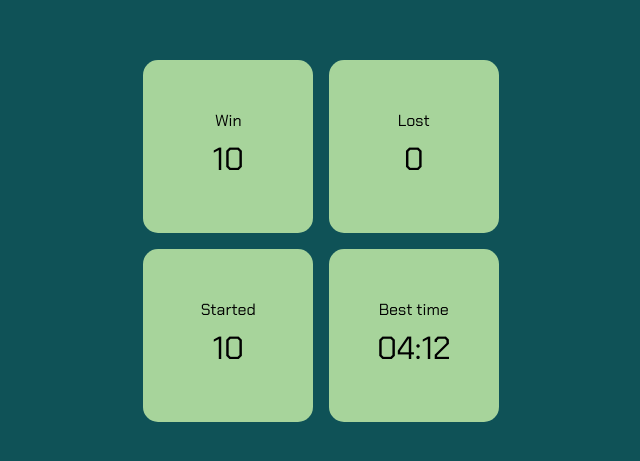
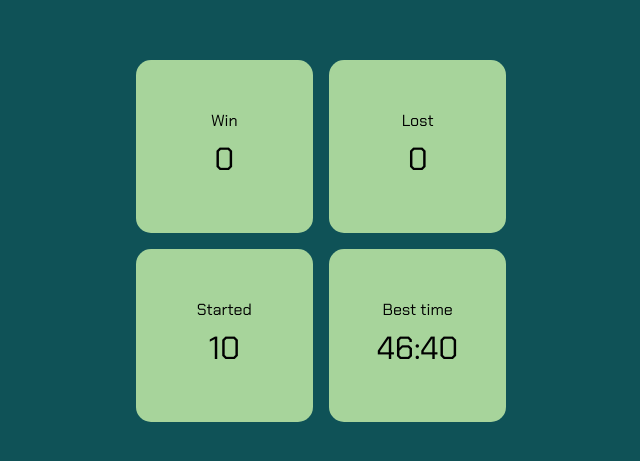
Before and after one commit to AndreaLupo/minesweeper, a Vue app: page /statistics in a window 1280 px wide. Shown: the part 159-620 px from the top of the page, without its empty margins (319-959 px from the left). Built offline with nearby package versions, Linux system fonts and the light colour scheme.

Commit message:
Watch result, add more statistics

```diff
--- a/package.json
+++ b/package.json
@@ -16,6 +16,7 @@
     "@fortawesome/free-regular-svg-icons": "^6.2.1",
     "@fortawesome/free-solid-svg-icons": "^6.2.1",
     "@fortawesome/vue-fontawesome": "^3.0.2",
+    "dayjs": "^1.11.7",
     "pinia": "^2.0.26",
     "vue": "^3.2.45",
     "vue-router": "^4.1.6"
--- a/src/components/game/GamePlayboard.vue
+++ b/src/components/game/GamePlayboard.vue
@@ -1,11 +1,12 @@
 <template>
   <div class="grid">
-    <MineModal :show="isGameEnded" title="You lost!"> </MineModal>
+    <MineModal :show="isGameEnded" :title="gameEndData.title">
+      <p>{{ gameEndData.description }}</p>
+    </MineModal>
     <PlayboardCell
       v-for="cell in cellList"
       :key="cell.key"
       :cell="cell"
-      @end-game="clickOnBomb"
       @open-empty-adjacent="openEmptyAdjacent"
       @open-cells-around="openCellsAround"
     ></PlayboardCell>
@@ -14,18 +15,17 @@
 
 <script setup lang="ts">
 import { Cell, CellStatus } from "@/model/Cell";
+import { GameResultInfo } from "@/model/GameResultInfo";
 import { Difficulty, GameResult } from "@/model/grid/GameGrid";
 import { useGameStore } from "@/stores/match";
-import { useStatisticsStore } from "@/stores/statistics";
 import { storeToRefs } from "pinia";
-import { computed, reactive } from "vue";
+import { computed, reactive, watch } from "vue";
 import MineModal from "../ui/MineModal.vue";
 import PlayboardCell from "./PlayboardCell.vue";
 
 const gameStore = useGameStore();
-const statisticsStore = useStatisticsStore();
 gameStore.initGrid(Difficulty.EASY);
-const { gameGrid, gameResult } = storeToRefs(gameStore);
+const { countBombs, gameGrid, gameResult } = storeToRefs(gameStore);
 
 const cssNumColumnFr = computed(function (): string {
   return `repeat(${gameGrid.value.numCol}, 1fr)`;
@@ -39,11 +39,29 @@ const isGameEnded = computed(function (): boolean {
   return gameResult.value !== GameResult.NOT_END;
 });
 
-const clickOnBomb = (): void => {
-  gameResult.value = GameResult.LOOSE;
-  gameStore.togglePauseTimer();
-  statisticsStore.incrementLostGames();
-};
+const gameEndData = computed(function (): GameResultInfo {
+  let result: GameResultInfo;
+  if (gameResult.value === GameResult.LOOSE) {
+    result = new GameResultInfo("You lost", "Try again.");
+  } else {
+    result = new GameResultInfo("Win!", "Congrats! Well done!");
+  }
+  return result;
+});
+
+watch(countBombs, (newValue: number) => {
+  console.log("Count bombs updated!", newValue);
+  if (newValue === 0 && gameGrid.value.checkAllCellsHaveValueFromUser()) {
+    let result: GameResult;
+    if (gameGrid.value.allUserFlagsOnBombs()) {
+      result = GameResult.WIN;
+    } else {
+      result = GameResult.LOOSE;
+    }
+    gameStore.endGame(result);
+  }
+});
+
 const openEmptyAdjacent = (cell: Cell): void => {
   // gameGrid.printDebugGrid();
   gameGrid.value.automaticOpenAdjacentEmptyCell(cell);
--- a/src/components/game/PlayboardCell.vue
+++ b/src/components/game/PlayboardCell.vue
@@ -42,6 +42,7 @@ import { library } from "@fortawesome/fontawesome-svg-core";
 import { FontAwesomeIcon } from "@fortawesome/vue-fontawesome";
 import { faFlag, faQuestion } from "@fortawesome/free-solid-svg-icons";
 import { useGameStore } from "@/stores/match";
+import { GameResult } from "@/model/grid/GameGrid";
 
 library.add(faFlag);
 library.add(faQuestion);
@@ -56,7 +57,7 @@ console.log(
 );
 console.log("Num row reactive? ", isReactive(gameStore.gameGrid.numRow));
 */
-const emit = defineEmits(["endGame", "openEmptyAdjacent", "openCellsAround"]);
+const emit = defineEmits(["openEmptyAdjacent", "openCellsAround"]);
 
 const props = defineProps({
   cell: { type: Cell, required: true },
@@ -80,13 +81,14 @@ const openCell = () => {
 
   if (cell.isBomb) {
     cell.status = CellStatus.BOOM;
-    emit("endGame");
+    gameStore.endGame(GameResult.LOOSE);
   }
 
   if (!cell.hasBombsNearby) {
     // cell will be opened in automatic cell update
     // emit("openEmptyAdjacent", cell);
     openCellsAround();
+    gameStore.openCellsAround(cell);
   } else {
     cell.status = CellStatus.OPEN;
   }
--- /dev/null
+++ b/src/model/GameResultInfo.ts
@@ -0,0 +1,5 @@
+export class GameResultInfo {
+  constructor(public title: string, public description: string) {
+
+  }
+}
--- a/src/model/grid/GameGrid.ts
+++ b/src/model/grid/GameGrid.ts
@@ -32,7 +32,7 @@ export abstract class GameGrid implements GameStatusGrid {
     this.createGrid();
   }
 
-  get cellList() {
+  get cellList(): Cell[][] {
     return this.cells;
   }
 
@@ -53,6 +53,17 @@ export abstract class GameGrid implements GameStatusGrid {
 
   get gameComplete(): boolean {
     return this.countOpenCell() === this.totalNumCells && this.checkAllCellsHaveValueFromUser();
+  }
+
+  get allCellsAreOpenedOrFlagged(): boolean {
+    for (const cells of this.cellList) {
+      for (const cell of cells) {
+        if (!cell.isOpen && !cell.hasFlag) {
+          return false;
+        }
+      }
+    }
+    return true;
   }
 
   createGrid = (): void => {
@@ -121,6 +132,16 @@ export abstract class GameGrid implements GameStatusGrid {
     }
   }
 
+  getCell = (row: number, column: number): Cell => {
+    return this.cellList[row][column];
+  }
+
+  /**
+   * Return the number of bombs around the requested cell
+   * @param row
+   * @param col
+   * @returns
+   */
   countBombsAround = (row: number, col: number): number => {
     if (this.cells[row][col].isBomb) {
       return BOMB;
@@ -156,6 +177,12 @@ export abstract class GameGrid implements GameStatusGrid {
     return countBomb;
   }
 
+  /**
+   * Check if the row and column requested are within the grid indexes.
+   * @param currRow
+   * @param currCol
+   * @returns
+   */
   isValidCell(currRow: number, currCol: number): boolean {
     const isOutOfBound = currRow < 0 || currCol < 0 || currRow > (this.maxRow - 1) || currCol > (this.maxCol - 1);
     return !isOutOfBound;
--- a/src/stores/match.ts
+++ b/src/stores/match.ts
@@ -1,12 +1,16 @@
+import { useStatisticsStore } from './statistics';
 import { CellStatus } from './../model/Cell';
 import { Difficulty, GameResult } from './../model/grid/GameGrid';
-import { reactive, ref } from "vue";
+import { isReactive, reactive, ref } from "vue";
 import { defineStore } from "pinia";
 import { FixedGrid } from "@/model/grid/FixedGrid";
 import type { Cell } from '@/model/Cell';
 
+
 export const useGameStore = defineStore("game", () => {
   const countBombs = ref(10);
+  const statisticsStore = useStatisticsStore();
+
   const gameDuration = reactive({
     seconds: 0,
     paused: false
@@ -41,8 +45,32 @@ export const useGameStore = defineStore("game", () => {
     gameGrid.automaticOpenAdjacentEmptyCell(cell);
   }
 
+  function openCell(cell: Cell) {
+    const cel = reactive(gameGrid.getCell(cell.row, cell.column));
+    if (CellStatus.FLAGGED === cel.status) {
+      // don't have to open cell if the player is wrong!
+      return;
+    }
+
+    if (cel.isBomb) {
+      cel.status = CellStatus.BOOM;
+      endGame(GameResult.LOOSE);
+    }
+
+    if (!cel.hasBombsNearby) {
+      // cell will be opened in automatic cell update
+      // emit("openEmptyAdjacent", cell);
+      openCellsAround(cell);
+    } else {
+      cel.status = CellStatus.OPEN;
+    }
+  }
+
   function openCellsAround(cell: Cell) {
-    const cellsAround = gameGrid.getCellsAround(cell);
+    console.log('Open cells with store');
+    const cellsAround = reactive(gameGrid.getCellsAround(cell));
+    console.log('Is reactive?', isReactive(cellsAround));
+
 
     for (const cell of cellsAround) {
       if (!cell.hasFlag && cell.isBomb) {
@@ -52,6 +80,19 @@ export const useGameStore = defineStore("game", () => {
       } else {
         // cell has flag - n
       }
+    }
+    cell.status = CellStatus.OPEN;
+  }
+
+  function endGame(result: GameResult) {
+    console.log('End game with store!');
+    gameResult.value = result;
+    togglePauseTimer();
+    if (result === GameResult.LOOSE) {
+      statisticsStore.incrementLostGames();
+    } else {
+      statisticsStore.incrementWinGames();
+      statisticsStore.checkAndUpdateBestTime(gameDuration.seconds);
     }
   }
 
@@ -78,7 +119,9 @@ export const useGameStore = defineStore("game", () => {
     automaticopenCellsAround,
     decrementBombs,
     initGrid,
+    openCell,
     openCellsAround,
+    endGame,
     numCellFlaggedAround,
     togglePauseTimer
   };
--- a/src/stores/statistics.ts
+++ b/src/stores/statistics.ts
@@ -1,20 +1,53 @@
 import { defineStore } from "pinia";
-import { ref } from "vue";
+import { ref, type Ref } from "vue";
 
 export const useStatisticsStore = defineStore("statistics", () => {
-  const lostStr = localStorage.getItem('lostGames');
-  const lost: number = lostStr ? +lostStr : 0;
-  const lostGames = ref(lost);
 
+  const getFromLocalStorage = function (key: string, defaultValue?: number): Ref<number> {
+    const lostStr = localStorage.getItem(key);
+    const def: number = defaultValue ? defaultValue : 0;
+    const lost: number = lostStr ? +lostStr : def;
+    return ref(lost);
+  }
 
+  const lostGames = getFromLocalStorage('lostGames');
+  const winGames = getFromLocalStorage('winGames');
+  const bestTime = getFromLocalStorage('bestTime', 1000000);
 
   function incrementLostGames() {
     lostGames.value++;
     localStorage.setItem('lostGames', `${lostGames.value}`);
   }
+  function incrementWinGames() {
+    winGames.value++;
+    localStorage.setItem('winGames', `${winGames.value}`);
+  }
+
+  /**
+   * Check if the time passed as parameter is lower than the current best time. If so, update the value.
+   * @param time new possible value of time
+   * @returns
+   */
+  function checkAndUpdateBestTime(time: number): boolean {
+    if (bestTime.value > time) {
+      setBestTime(time);
+      return true;
+    }
+    return false;
+  }
+
+  function setBestTime(time: number) {
+    console.log('New best time!');
+    bestTime.value = time;
+    localStorage.setItem('bestTime', `${bestTime.value}`);
+  }
 
   return {
     lostGames,
-    incrementLostGames
+    winGames,
+    bestTime,
+    incrementLostGames,
+    incrementWinGames,
+    checkAndUpdateBestTime
   };
 });
--- a/src/views/StatisticsView.vue
+++ b/src/views/StatisticsView.vue
@@ -2,11 +2,11 @@
   <div class="grid">
     <div class="item">
       <div class="title">Win</div>
-      <div class="value">10</div>
+      <div class="value">{{ winGames }}</div>
     </div>
     <div class="item">
       <div class="title">Lost</div>
-      <div class="value">{{lostGames}}</div>
+      <div class="value">{{ lostGames }}</div>
     </div>
     <div class="item">
       <div class="title">Started</div>
@@ -14,15 +14,22 @@
     </div>
     <div class="item">
       <div class="title">Best time</div>
-      <div class="value">04:12</div>
+      <div class="value">{{ bestTimeText }}</div>
     </div>
   </div>
 </template>
 
 <script setup lang="ts">
-import { useStatisticsStore } from '@/stores/statistics';
+import { useStatisticsStore } from "@/stores/statistics";
+import { computed } from "vue";
+import dayjs from "dayjs";
 const statisticsStore = useStatisticsStore();
-const { lostGames } = statisticsStore;
+const { lostGames, winGames, bestTime } = statisticsStore;
+
+const bestTimeText = computed(() => {
+  console.log(bestTime);
+  return dayjs().minute(0).second(bestTime).format("mm:ss");
+});
 </script>
 
 <style lang="scss">
```
Also changed, not shown: 1 other file (tests, documents, lock files or other folders).
